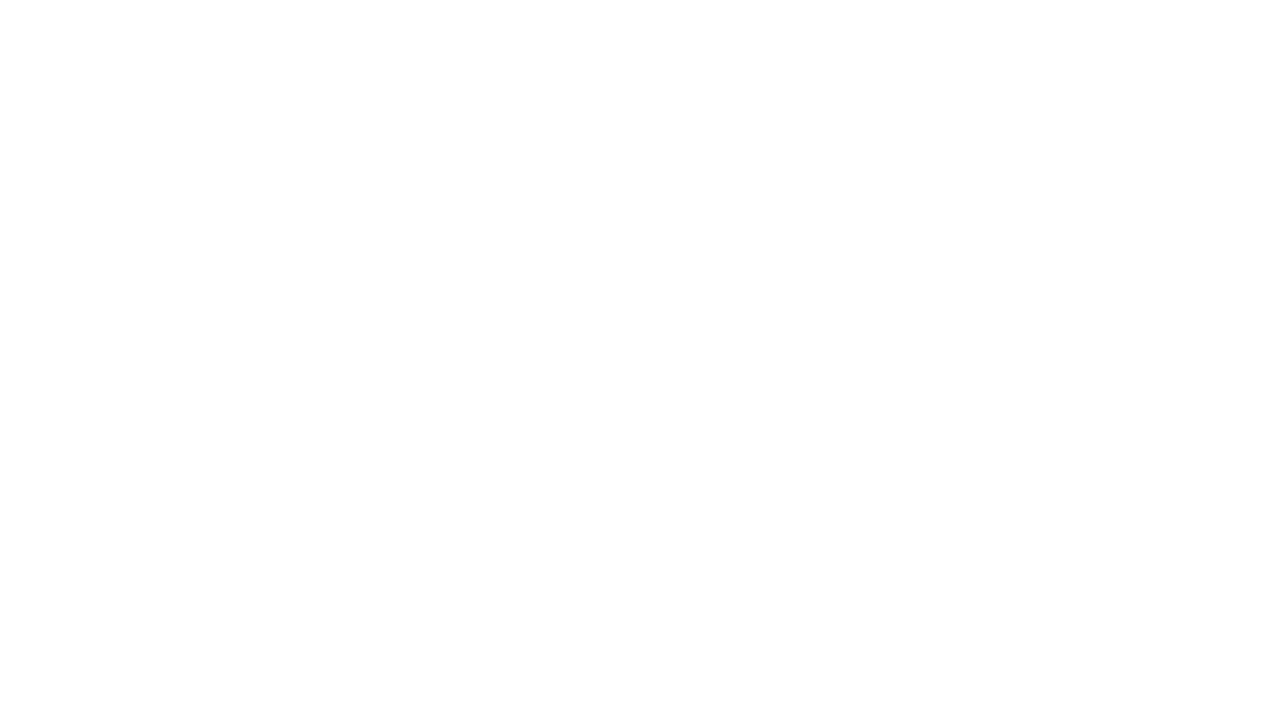
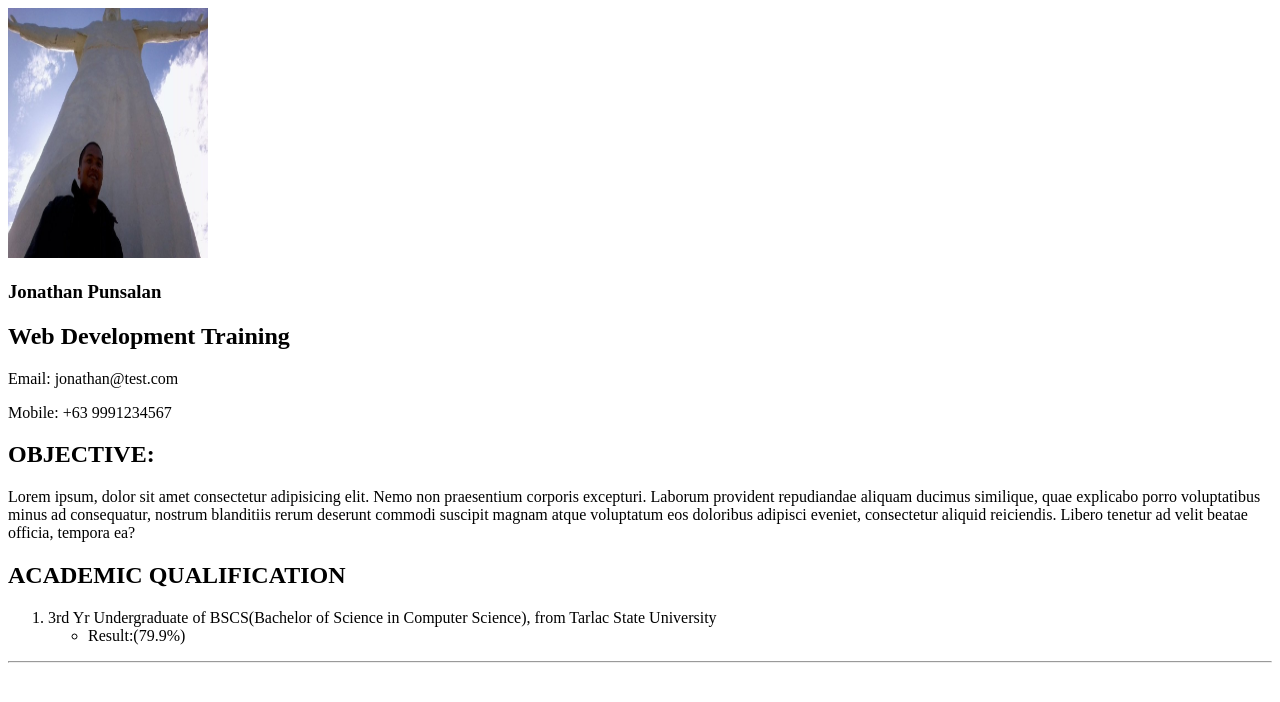
Before and after one commit to PUNZ829/Demo, a plain HTML site: page exercise5.html in a window 1280 px wide. Drawn offline with Linux system fonts and the light colour scheme.

Commit message:
added index and exercise page on git

```diff
--- a/exercise5.html
+++ b/exercise5.html
@@ -0,0 +1,50 @@
+<!DOCTYPE html>
+<html lang="en">
+    <head>
+        <meta charset="UTF-8">
+        <meta http-equiv="X-UA-Compatible" content="IE=edge">
+        <meta name="viewport" content="width=device-width, initial-scale=1.0">
+        <title>Resume HTML Page</title>
+    </head>
+    <body>
+        <img src="Poonz.jpg" height="250"  width="200" alt="profile photo">
+        <h3>Jonathan Punsalan</h3>
+
+        <main>
+            <section>
+                <h1>Web Development Training</h1>
+                <p>
+                    Email: jonathan@test.com
+                </p>
+                <p>
+                    Mobile: +63 9991234567
+                </p>
+            </section>
+
+            <section>
+                <h1>OBJECTIVE:</h1>
+                <p>
+                    Lorem ipsum, dolor sit amet consectetur adipisicing elit. Nemo non praesentium corporis excepturi. Laborum provident repudiandae aliquam ducimus similique, quae explicabo porro voluptatibus minus ad consequatur, nostrum blanditiis rerum deserunt commodi suscipit magnam atque voluptatum eos doloribus adipisci eveniet, consectetur aliquid reiciendis. Libero tenetur ad velit beatae officia, tempora ea?
+                </p>
+            </section>
+
+            <section>
+                <h1>ACADEMIC QUALIFICATION</h1>
+                <ol>
+                    <li>3rd Yr Undergraduate of BSCS(Bachelor of Science in Computer Science), from Tarlac State University
+                        <ul>
+                            <li>Result:(79.9%)</li>
+                        </ul>
+                    </li>
+                </ol>
+            </section>
+
+
+            <hr>
+
+
+
+
+        </main>
+    </body>
+</html>
```
Also changed, not shown: index.html (+1 -0 lines).
